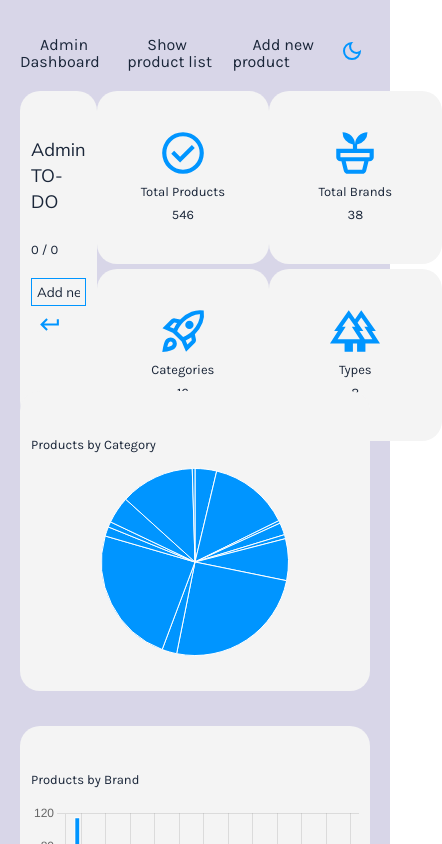
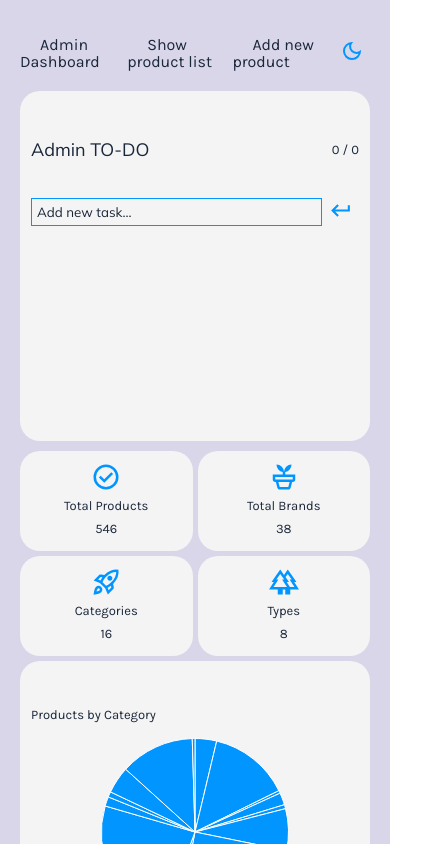
Before and after one commit to eugenia-vitinschii/Cosmetic-Shop-VueJS-PINIA, a Vue app in the folder frontend/: page /admin in a window 390 px wide. Shown: the top 844 px of the page, 442 px wide, since content can reach past the window. Built offline with nearby package versions, Linux system fonts and the light colour scheme; data requests are answered from the project's data file.

Commit message:
style(AdminDahboard): edit and add new sass rules for .admin-top section

```diff
--- a/frontend/src/assets/sass/admin/_admin-components.sass
+++ b/frontend/src/assets/sass/admin/_admin-components.sass
@@ -4,15 +4,31 @@
 .admin-top
    display: grid
    grid-template-columns: 2fr 1fr
+   gap: 5px
 
 //admin to do
 .admin-todos
    @include block-style()
+   gap: 5px
+   height: 450px
+   overflow: scroll
+
+.admin-todo
+   &__head
+      @include flex-center()
+      margin-bottom: 15px
+   &__meta
+   &__add
+      @include flex-center()
+   &__list
+   &__item
+      @include flex-center()
 
 // .admin-stats
 .admin-stats
    display: grid
    grid-template-columns: 1fr 1fr
+   gap: 0px 5px
 
 
 .admin-stat-card
@@ -22,7 +38,7 @@
    align-items: center
    justify-content: center
    flex-direction: column
-   aspect-ratio: 1 / 1
+   // aspect-ratio: 1 / 1
    margin-right: 10px
    padding:10px !important
    &__icon
@@ -36,6 +52,31 @@
          padding: 4px
          line-height: 15px
          margin: 0
+
+@media (max-width: 1200px)
+   .admin-todos
+      height: 350px
+
+@media (max-width:700px)
+   .admin-top
+      grid-template-columns: 1fr
+      gap: 5px
+   .admin-todos
+      height: 350px
+   .admin-stats
+      grid-template-columns: 1fr 1fr 1fr 1fr
+   .admin-stat-card
+      aspect-ratio: 1 / 1
+      &__icon
+         svg
+            width:30px
+            height: 30px
+
+@media (max-width:515px)
+   .admin-stats
+      grid-template-columns: 1fr 1fr
+   .admin-stat-card
+      aspect-ratio: auto
 
 // .admin-analytics
 .admin-analytics
```
